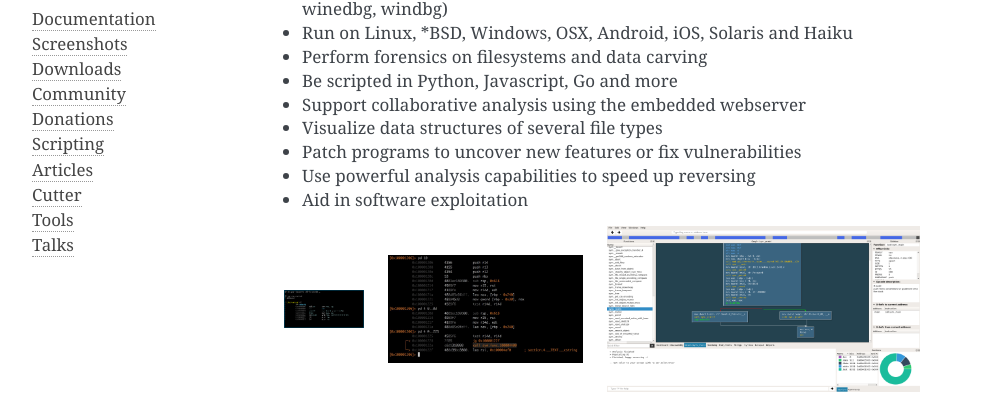
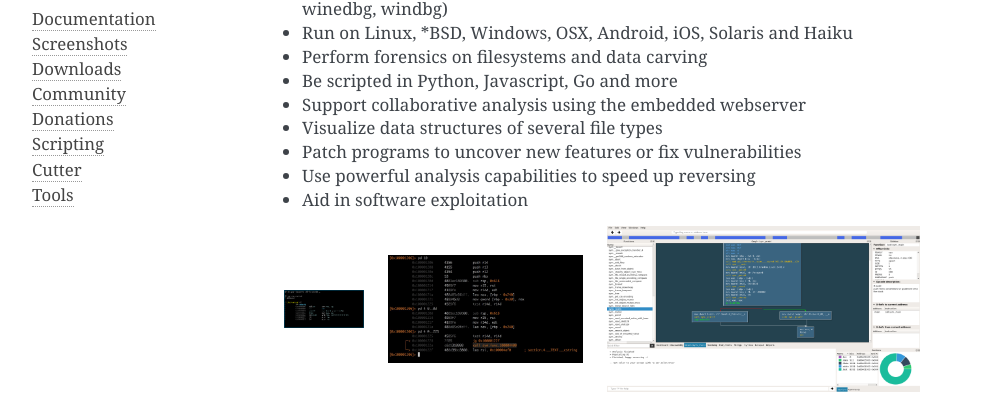
Before and after one commit to radareorg/radareorg, a Sphinx documentation site: the page built from source/index.rst, in a window 1280 px wide. Shown: the part 194-588 px from the top of the page, without its empty margins (148-1140 px from the left). Built offline with Sphinx 7.4.7, drawn with Linux system fonts in a browser that asks for light colours.

Commit message:
Remove two items from the menu

```diff
--- a/source/articles.rst
+++ b/source/articles.rst
@@ -1,3 +1,5 @@
+:orphan:
+
 .. _articles:
 
 Articles
--- a/source/index.rst
+++ b/source/index.rst
@@ -13,10 +13,8 @@ Radare2
    community
    donations
    scripting
-   articles
    cutter
    tools
-   talks
 
 Radare is a portable reversing framework that can:
 
--- a/source/talks.rst
+++ b/source/talks.rst
@@ -1,3 +1,5 @@
+:orphan:
+
 .. _talks:
 
 Talks
```
